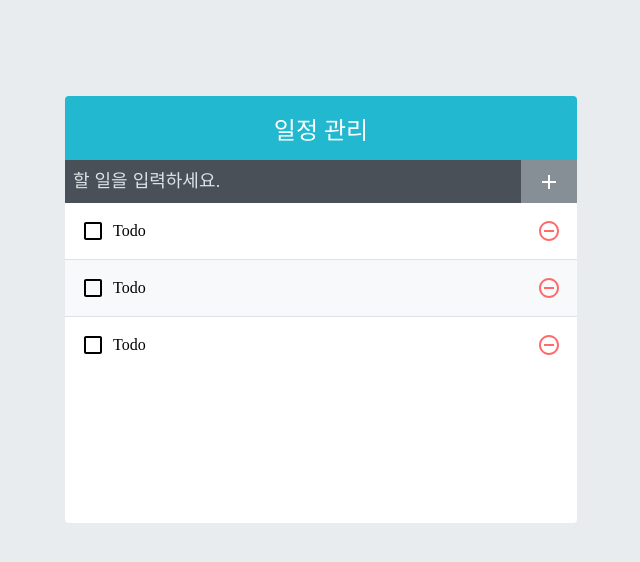
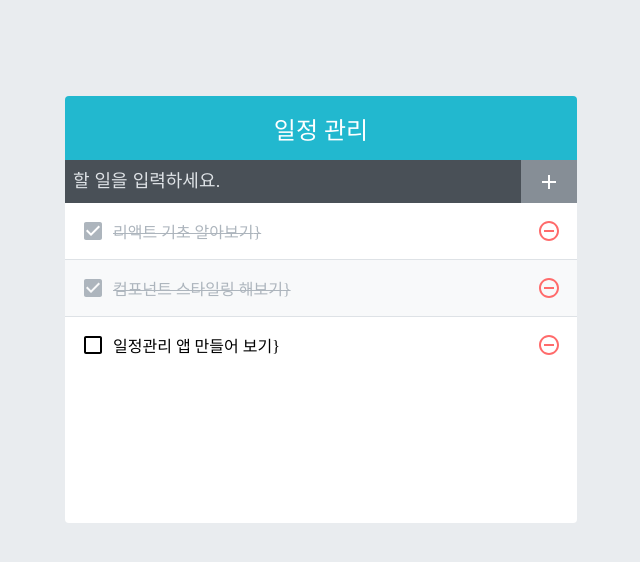
Before and after one commit to radness/react-todo-app, a React (Create React App) app: page / in a window 1280 px wide. Shown: the top 562 px of the page, without its empty margins (319-959 px from the left). Built offline with nearby package versions, Linux system fonts and the light colour scheme.

Commit message:
App 에서 todo 상태 관리하기

```diff
--- a/src/App.js
+++ b/src/App.js
@@ -1,13 +1,30 @@
-import React from 'react';
+import React, { useState } from 'react';
 import TodoTemplate from './components/TodoTemplate';
 import TodoInsert from './components/TodoInsert';
 import TodoList from './components/TodoList';
 
 const App = () => {
+  const [todos, setTodos] = useState([
+    {
+      id: 1,
+      text: '리액트 기초 알아보기',
+      checked: true,
+    },
+    {
+      id: 2,
+      text: '컴포넌트 스타일링 해보기',
+      checked: true,
+    },
+    {
+      id: 3,
+      text: '일정관리 앱 만들어 보기',
+      checked: false,
+    },
+  ]);
   return (
     <TodoTemplate>
       <TodoInsert />
-      <TodoList />
+      <TodoList todos={todos} />
     </TodoTemplate>
   );
 };
--- a/src/components/TodoList.js
+++ b/src/components/TodoList.js
@@ -2,14 +2,12 @@
 import TodoListItem from './TodoListItem';
 import './TodoList.scss';
 
-const TodoList = () => {
+const TodoList = ({ todos }) => {
   return (
-    <div>
-      <div className="TodoList">
-        <TodoListItem />
-        <TodoListItem />
-        <TodoListItem />
-      </div>
+    <div className="TodoList">
+      {todos.map(todo => (
+        <TodoListItem todo={todo} key={todo.id} />
+      ))}
     </div>
   );
 };
--- a/src/components/TodoListItem.js
+++ b/src/components/TodoListItem.js
@@ -1,15 +1,23 @@
 import React from 'react';
 
-import { MdCheckBoxOutlineBlank, MdRemoveCircleOutline } from 'react-icons/md';
+import {
+  MdCheckBoxOutlineBlank,
+  MdCheckBox,
+  MdRemoveCircleOutline,
+} from 'react-icons/md';
+import cn from 'classnames';
 
 import './TodoListItem.scss';
 
-const TodoListItem = () => {
+const TodoListItem = ({ todo }) => {
+  const { text, checked } = todo;
+
   return (
     <div className="TodoListItem">
-      <div className="checkbox">
-        <MdCheckBoxOutlineBlank />
-        <div className="text">Todo</div>
+      <div className={cn('checkbox', { checked })}>
+        {/* TodoListItem 컴포넌트에서 받아온 todo 값에 따라 UI를 보여준다. */}
+        {checked ? <MdCheckBox /> : <MdCheckBoxOutlineBlank />}
+        <div className="text">{text}}</div>
       </div>
       <div className="remove">
         <MdRemoveCircleOutline />
```
